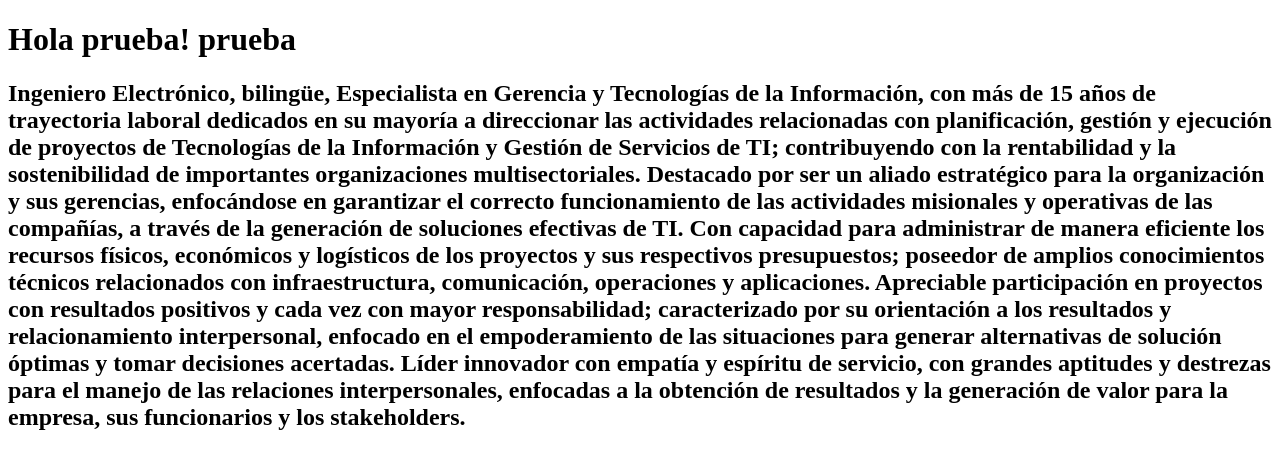
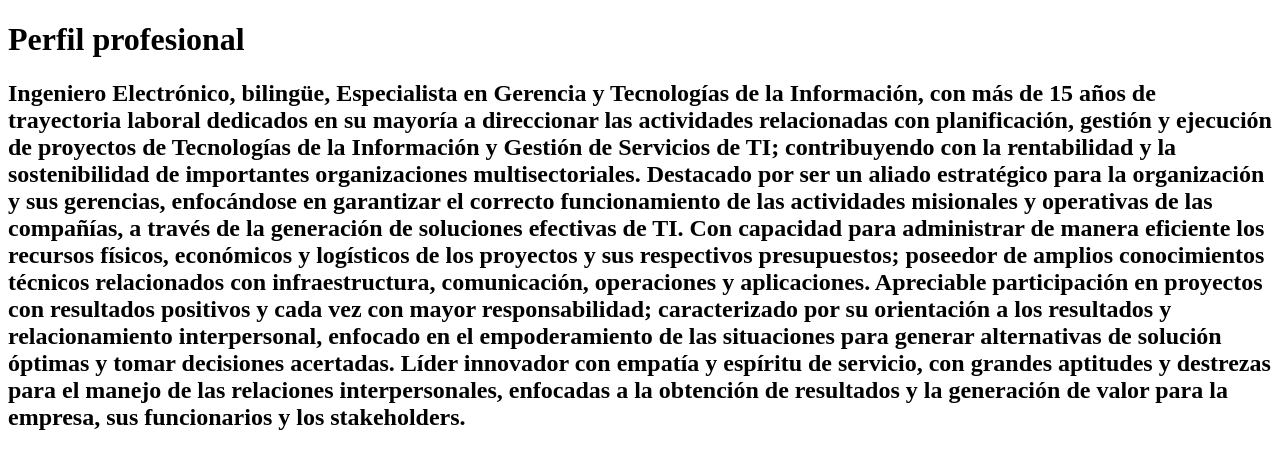
Before and after one commit to jamondragonj/DevSpace, a plain HTML site: page site/index.html in a window 1280 px wide. Drawn offline with Linux system fonts and the light colour scheme.

Commit message:
mi pagina web

```diff
--- a/site/index.html
+++ b/site/index.html
@@ -3,10 +3,10 @@
 <head>
 	<meta charset="utf-8">
 	<meta name="viewport" content="width=device-width, initial-scale=1">
-	<title>Hola Prueba</title>
+	<title>Juan Andrés Mondragón Jaramillo</title>
 </head>
 <body>
-<h1> Hola prueba! prueba</h1>
+<h1> Perfil profesional</h1>
 <h2> Ingeniero Electrónico, bilingüe, Especialista en Gerencia y Tecnologías de la Información, con más de 15 años de trayectoria laboral dedicados en su mayoría a direccionar las actividades relacionadas con planificación, gestión y ejecución de proyectos de Tecnologías de la Información y Gestión de Servicios de TI; contribuyendo con la rentabilidad y la sostenibilidad de importantes organizaciones multisectoriales.
 Destacado por ser un aliado estratégico para la organización y sus gerencias,
 enfocándose en garantizar el correcto funcionamiento de las actividades misionales y operativas de las compañías, a través de la generación de soluciones efectivas de TI. Con capacidad para administrar de manera eficiente los recursos físicos, económicos y logísticos de los proyectos y sus respectivos presupuestos; poseedor de amplios conocimientos técnicos relacionados con infraestructura, comunicación, operaciones y aplicaciones.
```
